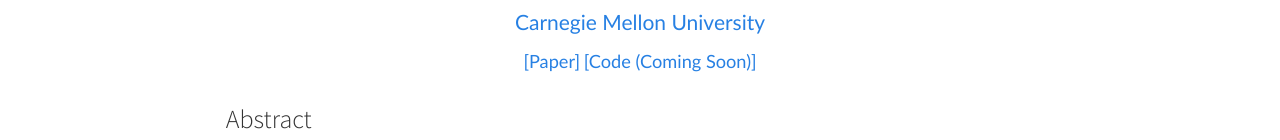
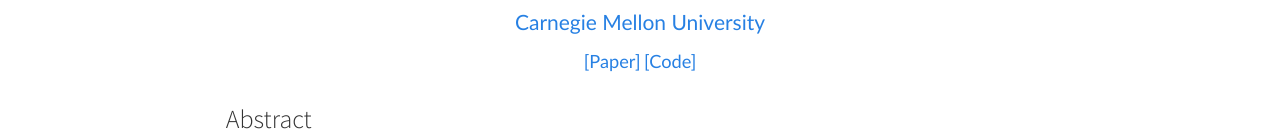
Before and after one commit to geometriczoom/geometriczoom.github.io, a plain HTML site: page index.html in a window 1280 px wide. Shown: the part 201-341 px from the top of the page. Drawn offline with nearby package versions, Linux system fonts and the light colour scheme; some packages are replaced by stand-ins of ours; a script that the page names is missing.

Commit message:
Update index.html

```diff
--- a/index.html
+++ b/index.html
@@ -69,7 +69,7 @@
         <div class="row">
             <p style="text-align: center">
                 <a href="https://arxiv.org/abs/2303.14311" style="font-size: 1.3em; text-decoration: none;">[Paper]</a>
-                <a href="https://github.com/anuragxel" style="font-size: 1.3em; text-decoration: none;">[Code (Coming Soon)]</a>
+                <a href="https://github.com/geometriczoom/two-plane-prior" style="font-size: 1.3em; text-decoration: none;">[Code]</a>
             </p>
         </div>
 
```
